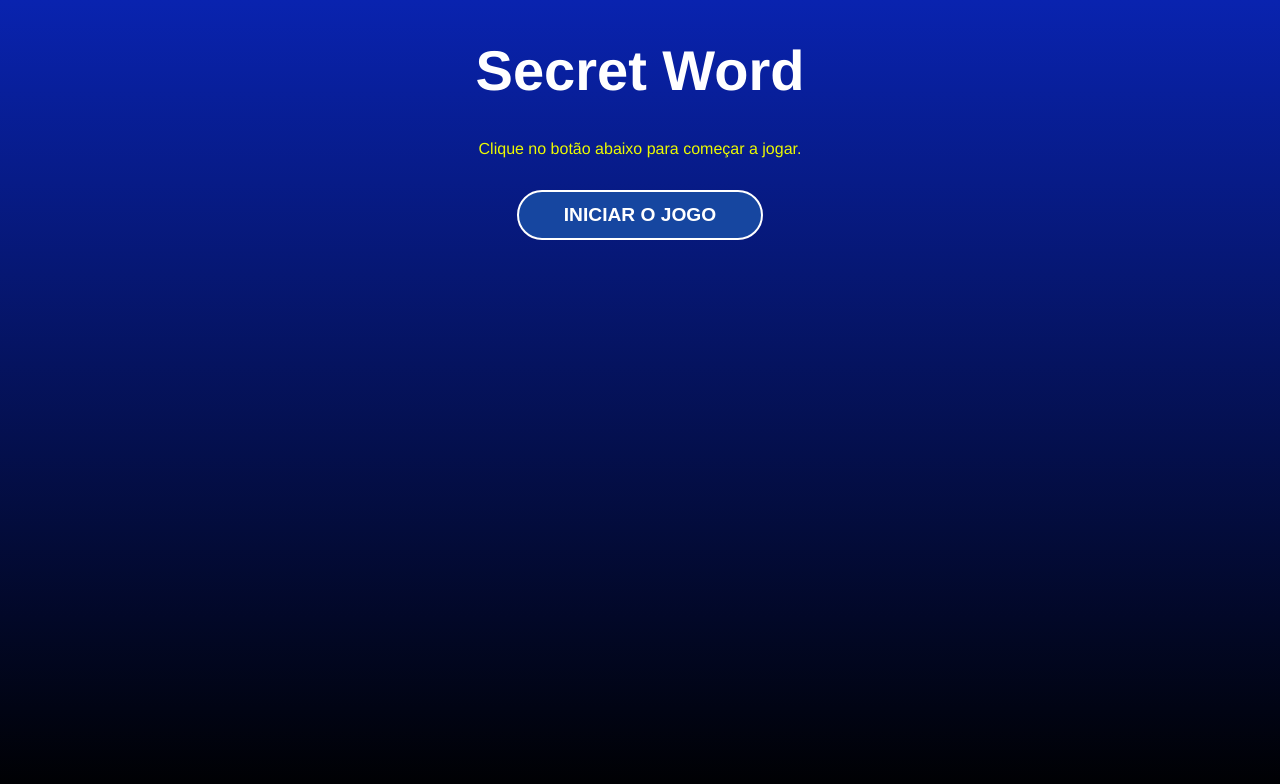
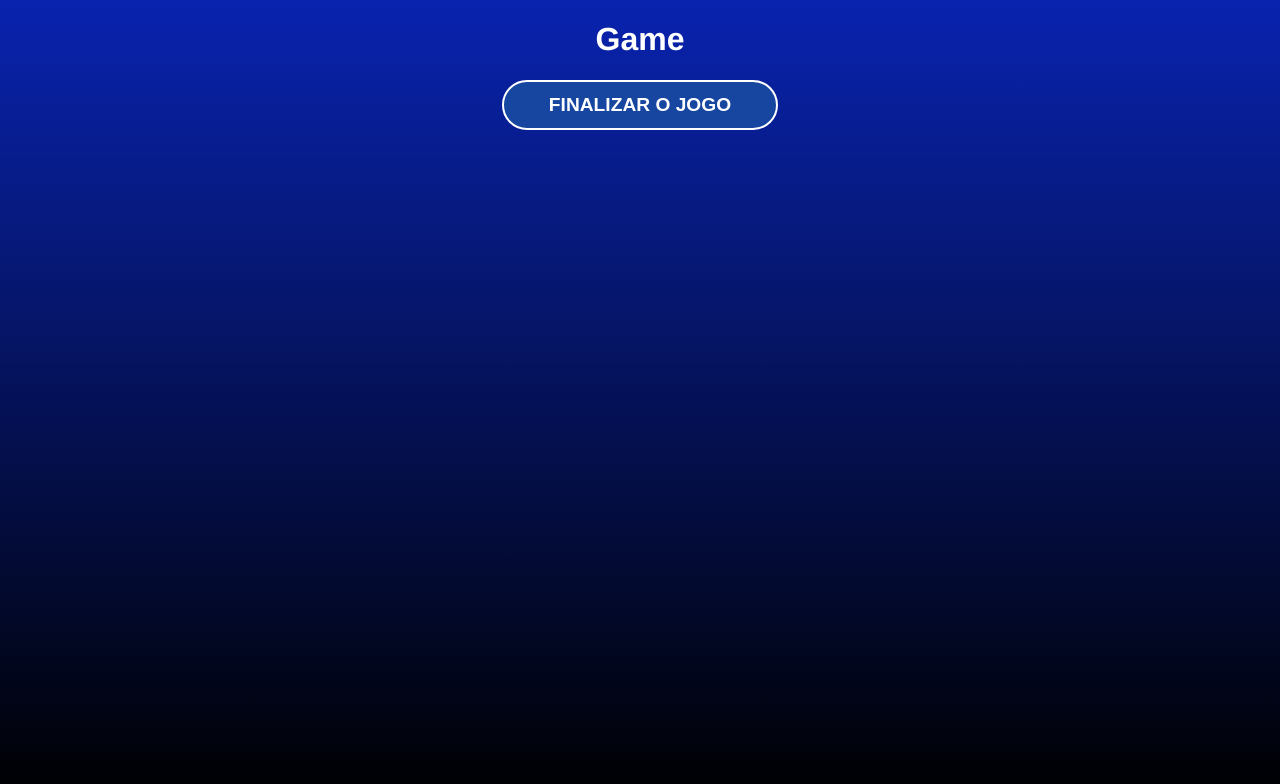
Before and after one commit to gafanhotoalexandre/secret-word, a React (Vite) app: page / in a window 1280 px wide. Both pictures are taken after a click on the button "INICIAR O JOGO". Shown: the top 784 px of the page. Built offline with nearby package versions, Linux system fonts and the light colour scheme.

Commit message:
definindo fluxo do game

```diff
--- a/src/App.jsx
+++ b/src/App.jsx
@@ -23,11 +23,26 @@ function App() {
   const [gameStage, setGameStage] = useState(stages[0].name);
   const [words] = useState(wordsList);
 
+  // starts the game
+  function startGame() {
+    setGameStage(stages[1].name);
+  }
+
+  // process the letter input
+  function verifyLetter() {
+    setGameStage(stages[2].name);
+  }
+
+  // restarts the game
+  function retry() {
+    setGameStage(stages[0].name);
+  }
+
   return (
     <div className="App">
-      { gameStage === 'start' && <StartScreen /> }
-      { gameStage === 'game' && <Game /> }
-      { gameStage === 'end' && <GameOver /> }
+      { gameStage === 'start' && <StartScreen startGame={startGame} /> }
+      { gameStage === 'game' && <Game verifyLetter={verifyLetter} /> }
+      { gameStage === 'end' && <GameOver retry={retry} /> }
     </div>
   )
 }
--- a/src/components/Game.jsx
+++ b/src/components/Game.jsx
@@ -1,7 +1,15 @@
 import './Game.css';
 
-export function Game() {
+export function Game({ verifyLetter }) {
   return (
-    <div></div>
+    <div>
+      <h1>Game</h1>
+      <button
+        type="button"
+        onClick={verifyLetter}
+      >
+        Finalizar o Jogo
+      </button>
+    </div>
   );
 }
--- a/src/components/GameOver.jsx
+++ b/src/components/GameOver.jsx
@@ -1,7 +1,15 @@
 import './GameOver.css';
 
-export function GameOver() {
+export function GameOver({ retry }) {
   return (
-    <div></div>
+    <div>
+      <h1>Game Over</h1>
+      <button
+        type="button"
+        onClick={retry}
+      >
+        Jogar Novamente
+      </button>
+    </div>
   );
 }
--- a/src/components/StartScreen.jsx
+++ b/src/components/StartScreen.jsx
@@ -1,11 +1,14 @@
 import './StartScreen.css';
 
-export function StartScreen() {
+export function StartScreen({ startGame }) {
   return (
     <div className="start">
       <h1>Secret Word</h1>
       <p>Clique no botão abaixo para começar a jogar.</p>
-      <button type="button">Iniciar o Jogo</button>
+      <button
+        type="button"
+        onClick={startGame}
+      >Iniciar o Jogo</button>
     </div>
   );
 }
```
